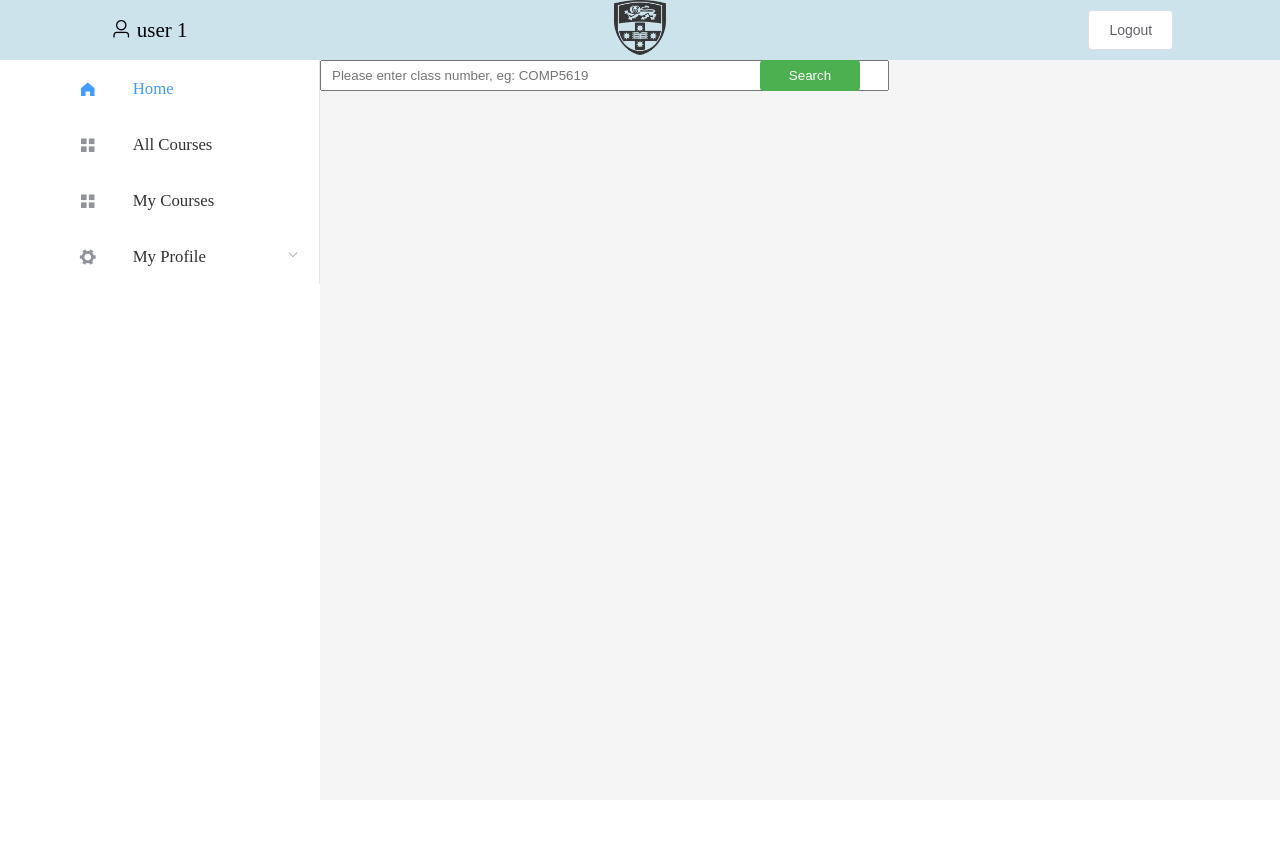
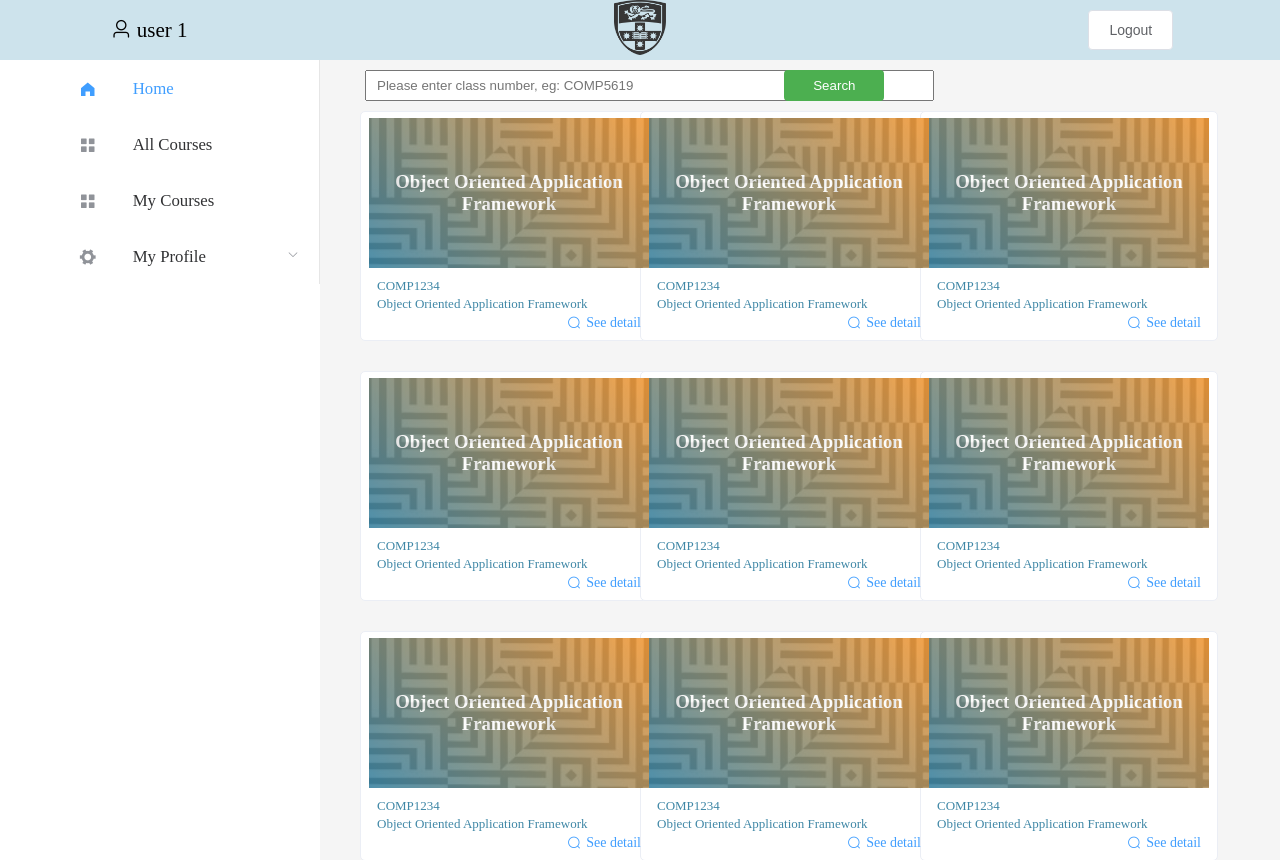
Before and after one commit to zilixx/Peer-study-platform-frontend, a Vue app: page /allcourse in a window 1280 px wide. Before the commit the page ends 800 px from the top, so only its background shows below. Built offline with nearby package versions, Linux system fonts and the light colour scheme.

Commit message:
added all course module

```diff
--- a/src/components/content/AllCourse.vue
+++ b/src/components/content/AllCourse.vue
@@ -1,6 +1,6 @@
 <template>
   <div>
-    <el-row>
+    <el-row id="search-row">
       <el-col :span="11">
         <Search_input v-model="inputvalue"></Search_input>
       </el-col>
@@ -8,30 +8,57 @@
         <button class="button button1" @click="submit">Search</button>
       </el-col>
     </el-row>
+    <div>
+      <el-col id="card-col" :span="6" :offset="1" v-for="course in courses" :key="course.id">
+        <CardView :course="course"/>
+      </el-col>
+    </div>
   </div>
 </template>
 
 <script>
 import SearchBar from "../utils/SearchBar";
+import CardView from "../utils/CardView";
+
 export default {
   name: "AllCourse",
   data() {
     return {
       inputvalue: "",
+      activeName: "",
+      courses: [],
     };
   },
   components: {
     Search_input: SearchBar,
+    CardView,
+  },
+  mounted() {
+    this.getData()
   },
   methods: {
     submit() {
       console.log(this.inputvalue);
+    },
+    getData() {
+      this.courses = Array(20).fill({
+        id: "COMP1234",
+        name: "Object Oriented Application Framework",
+      });
     },
   },
 };
 </script>
 
 <style>
+.el-row#search-row {
+  margin-top: 10px;
+  margin-left: 45px;
+  margin-bottom: 10px;
+}
+#card-col {
+  margin-bottom: 30px;
+}
 .button {
   display: block;
   width: 100px;
--- a/src/components/content/CourseDetail.vue
+++ b/src/components/content/CourseDetail.vue
@@ -58,7 +58,7 @@ export default {
   },
   methods: {
     goBack() {
-      this.$router.push("/mycourse");
+      this.$router.push("/allcourse");
     },
     getData() {
         // asynchronously fetch data
--- a/src/components/content/MyCourse.vue
+++ b/src/components/content/MyCourse.vue
@@ -4,12 +4,12 @@
       <el-tab-pane label="As a student" name="student">
         <div v-if="courses.length">
           <el-col
-            :span="6"
+            :span="7"
             :offset="1"
             v-for="course in courses"
             :key="course.id"
           >
-            <CardView :course="course" />
+            <CardView :course="course" :identity="activeName" />
           </el-col>
         </div>
         <div v-else>
@@ -24,12 +24,12 @@
       <el-tab-pane label="As a tutor" name="tutor">
         <div v-if="tutorCourses.length">
           <el-col
-            :span="6"
+            :span="7"
             :offset="1"
             v-for="course in tutorCourses"
             :key="course.id"
           >
-            <CardView :course="course" />
+            <CardView :course="course" :identity="activeName" />
           </el-col>
         </div>
         <div v-else>
@@ -45,6 +45,7 @@
 
 <script>
 import CardView from "../utils/CardView";
+
 export default {
   name: "MyCourse",
   data() {
@@ -62,17 +63,14 @@ export default {
   },
   methods: {
     getData() {
-      this.courses = Array(100).fill({
+      this.courses = Array(5).fill({
         id: "COMP5173",
-        name: "Web application development",
+        name: "Object Oriented Application Framework",
       });
-      this.tutorCourses = Array(50).fill({
-        id: "COMP1112",
-        name: "Project process and control"
-      })
-    },
-    seeDetail(courseId) {
-      this.$router.push(`/course/${courseId}`);
+      // this.tutorCourses = Array(50).fill({
+      //   id: "COMP1112",
+      //   name: "Project process and control"
+      // })
     },
   },
 };
--- a/src/components/utils/CardView.vue
+++ b/src/components/utils/CardView.vue
@@ -21,25 +21,25 @@
 <script>
 export default {
   name: "CardView",
-  data() {
-    return {
-      activeName: "student",
-      courses: [],
-    };
-  },
-  props: ["course"],
+  props: ["course", "identity"],
   mounted() {
     this.getData();
+    console.log(this.$router.currentRoute.path);
   },
   methods: {
+    seeDetail(courseId) {
+      if (this.$router.currentRoute.path === "/allcourse") {
+        this.$router.push(`/course/${courseId}`);
+      } else {
+        if (this.identity === "tutor") {
+          this.$router.push(`/tutorcourse/${courseId}`)
+        } else if (this.identity === "student") {
+          this.$router.push(`/studentcourse/${courseId}`);
+        }
+      }
+    },
     getData() {
-      this.courses = Array(200).fill({
-        id: "COMP5173",
-        name: "Web application development",
-      });
-    },
-    seeDetail(courseId) {
-      this.$router.push(`/course/${courseId}`);
+      console.log(this.identity);
     },
   },
 };
@@ -47,14 +47,14 @@ export default {
 
 <style scoped>
 .el-card {
+  width: 290px;
   padding: 3px;
   border-radius: 5px;
-  /* cursor: pointer; */
   display: flex;
   justify-content: center;
 }
 #jumbo {
-  width: 270px;
+  width: 280px;
   height: 150px;
   display: flex;
   align-items: center;
@@ -65,7 +65,7 @@ export default {
   position: relative;
 }
 #jumbo:after {
-   content: '';
+  content: "";
   display: block;
   position: absolute;
   top: 0;
@@ -76,8 +76,11 @@ export default {
   background-size: cover;
   opacity: 0.1;
 }
+h3 {
+  text-align: center;
+}
 #caption {
-  margin: 10px 8px 3px 8px;
+  margin: 10px 6px 3px 6px;
   font-size: 13px;
   color: #3f87a6;
 }
```
Lines whose indentation alone changed are shown as unchanged.
